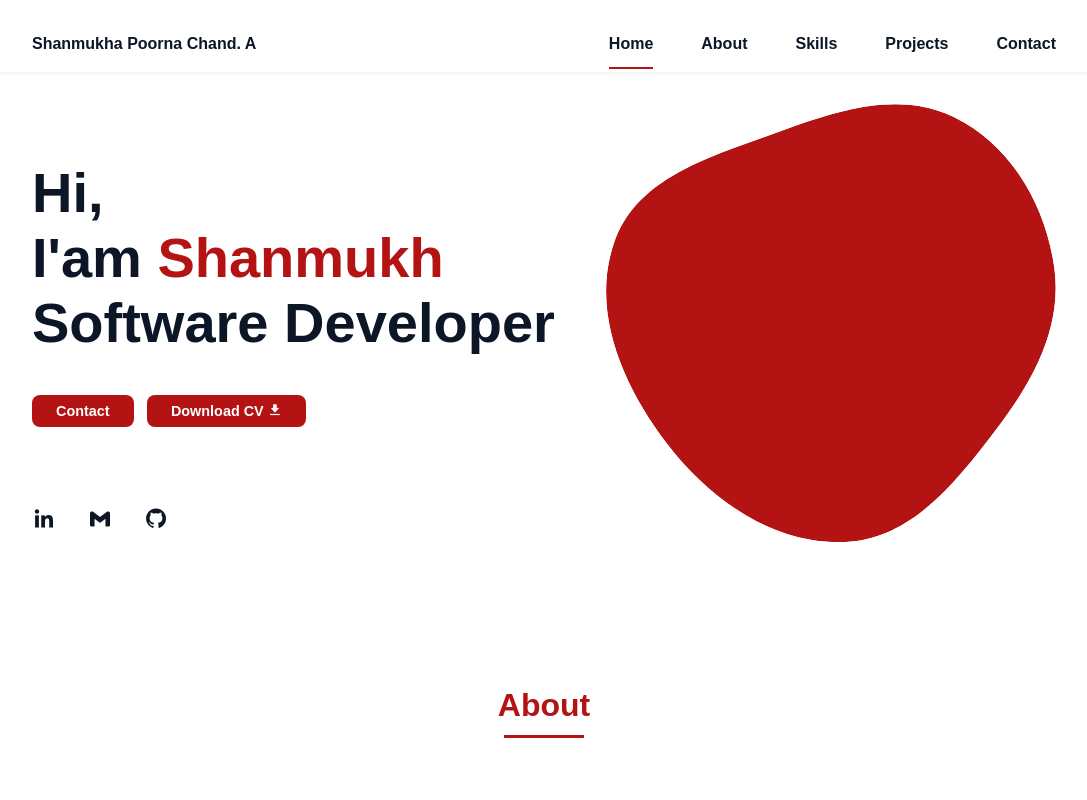
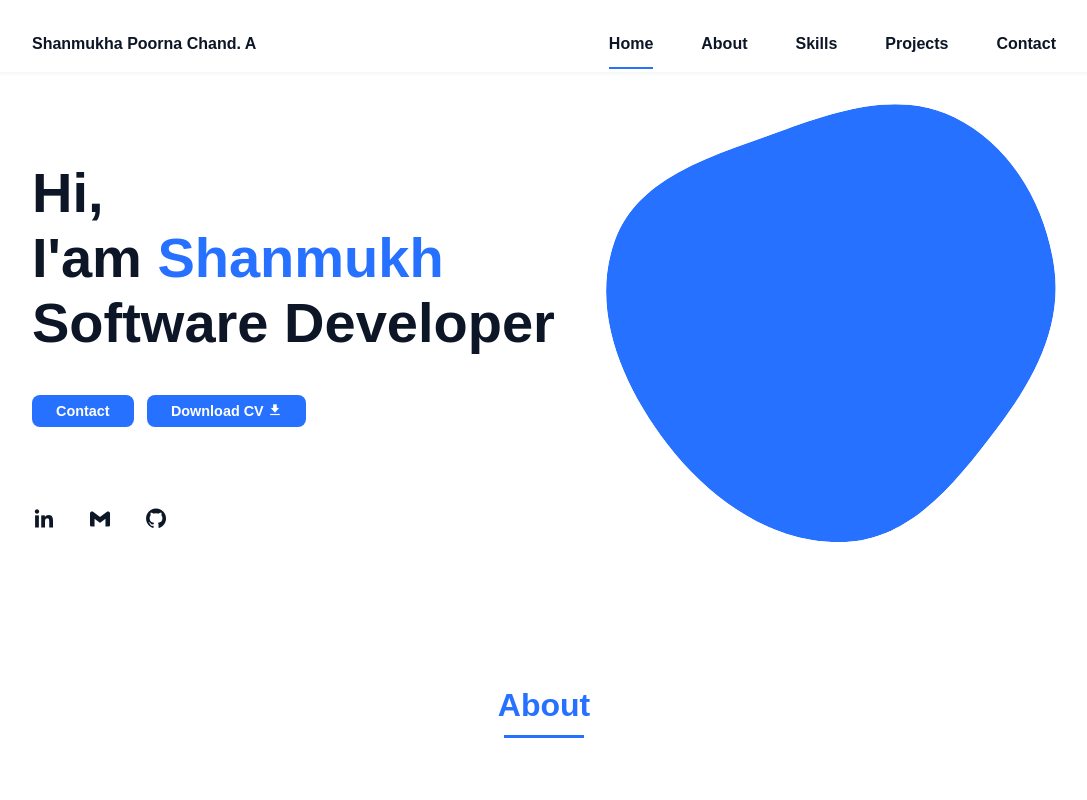
Before and after one commit to Shanmukh-235/PortFolio, a plain HTML site: page index.html in a window 1280 px wide. Shown: the top 800 px of the page, without its empty margins (96-1183 px from the left). Drawn offline with nearby package versions, Linux system fonts and the light colour scheme.

Commit message:
updated color #2671ff

```diff
--- a/style.css
+++ b/style.css
@@ -8,7 +8,7 @@
   /*Purple 260 - Red 355 - Blue 224 - Pink 340*/
   /* HSL color mode */
   --hue-color: 224;
---first-color: #B31312;
+--first-color: #2671ff; /* #B31312; */
 --second-color: #0d1626;
   /*===== Fuente y tipografia =====*/
   --body-font: "Poppins", sans-serif;
```
